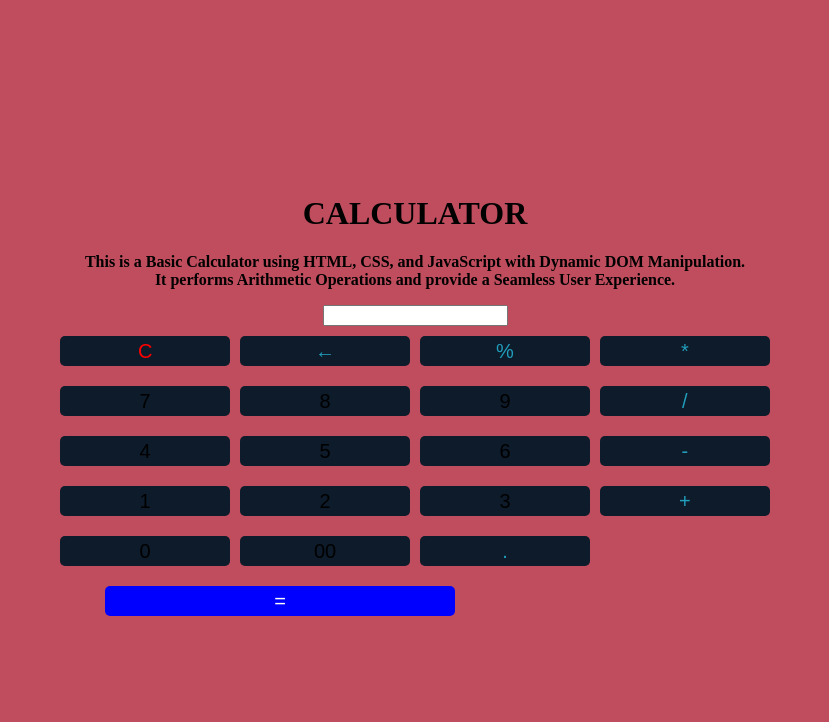
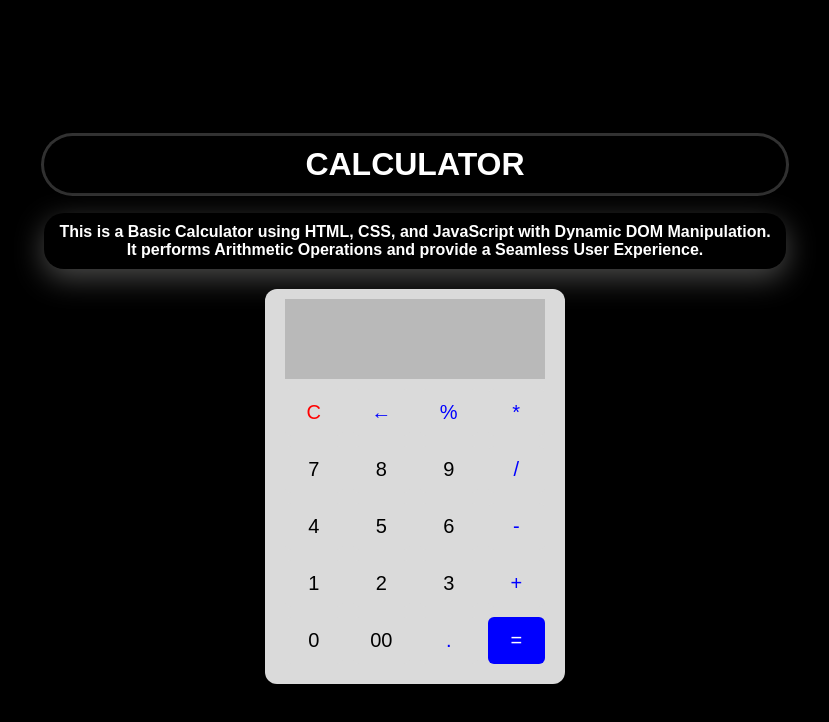
Before and after one commit to Ganga-tharank/calculator-task, a plain HTML site: page index.html in a window 1280 px wide. Shown: the whole page, without its empty margins (225-1054 px from the left). Drawn offline with Linux system fonts and the light colour scheme.

Commit message:
Update style.css

```diff
--- a/style.css
+++ b/style.css
@@ -1,60 +1,72 @@
+*{
+    margin: 0;
+    padding: 0;
+    box-sizing: border-box;
+    font-family: "Poppins", sans-serif;
+}
 body{
-    text-align: center;
-    margin: 0;
-    background: #bf4d5d;
+    height: 100vh;
     display: flex;
     align-items: center;
     justify-content: center;
-    height: 100vh;
+    background: black;
 }
+#title{
+    background-color:transparent;
+    color: rgb(255, 255, 255);
+    border-radius: 40px;
+    box-shadow: rgba(0, 0, 0, 0.16) 0px 1px 4px, rgb(51, 51, 51) 0px 0px 0px 3px;
 
-#calculator{
-    max-width: 360px;
-    background-color: #0d1b2a;
-    border-radius: 10px;
-    padding: 20px;
-    box-shadow: 0 10px 20px rgba(0, 0, 0, 0.19), 0 6px 6px rgba(0, 0, 0, 0.23);
 }
-#dispaly{
+#description{
+    background-color: transparent;
+    color: white;
+    border-radius: 20px;
+    box-shadow: 0px 9px 30px rgba(249, 248, 246, 0.3);
+
+}
+.container{
+    margin: 0 auto;
+    position: relative;
+    max-width: 300px;
     width: 100%;
-    height: 56px;
+    border-radius: 12px;
+    padding: 10px 20px 20px;
+    background: #dadada;
+}
+.display{
+    background-color: #b9b9b9;
+    height: 80px;
+    width: 100%;
+    margin-bottom: 10px;
+    font-size: 25px;
+    text-align: right;
+    outline: none;
+    border: none;
+    pointer-events: none;
+}
+.buttons{
+    display: grid;
+    grid-gap: 10px;
+    grid-template-columns: repeat(4,1fr);
+}
+.buttons button{
+    padding: 12px 10px;
+    border-radius: 6px;
+    border:none;
+    background-color:#dadada;
     font-size: 20px;
-    text-align: right;
-    margin-bottom: 10px;
-    padding: 20px;
-    border-radius: 5px;
-    color: #e0e1dd;
-    background-color: rgba(13, 27, 42, 0.3);
-    border: none;
-    box-sizing: border-box;
+    cursor: pointer;
+}
+.buttons button:active{
+    transform: scale(0.99);
 }
 .operator{
-    color: #219ebc;
-
+    color: blue;
 }
-#ac{
-    color: #bf4d5d;
+#title,#description{
+    color: white;
+    text-align: center;
+    margin: 20px 0;
+    padding: 10px 15px;
 }
-.equal{
-    width: calc(50% - 10px);
-    margin-left: 50px;
-}
-button{
-    width: calc(25% - 10px);
-    height: 30px;
-    font-size: 20px;
-    margin: 10px 5px;
-    border: none;
-    border-radius: 5px;
-    float: left;
-    background-color: rgba(13, 27, 42);
-    /* -webkit-box-shadow: -1px 1px 30px -5px rgba(0, 0, 0, 0.2); */
-
-}
-button:hover{
-    cursor: pointer;
-}
-button:active{
-    transform: scale(1.05);
-    box-shadow: 0 2px 4px 1px rgba(0, 0, 0, 0.19),  rgba(0, 0, 0, 0.23);
-}
```
